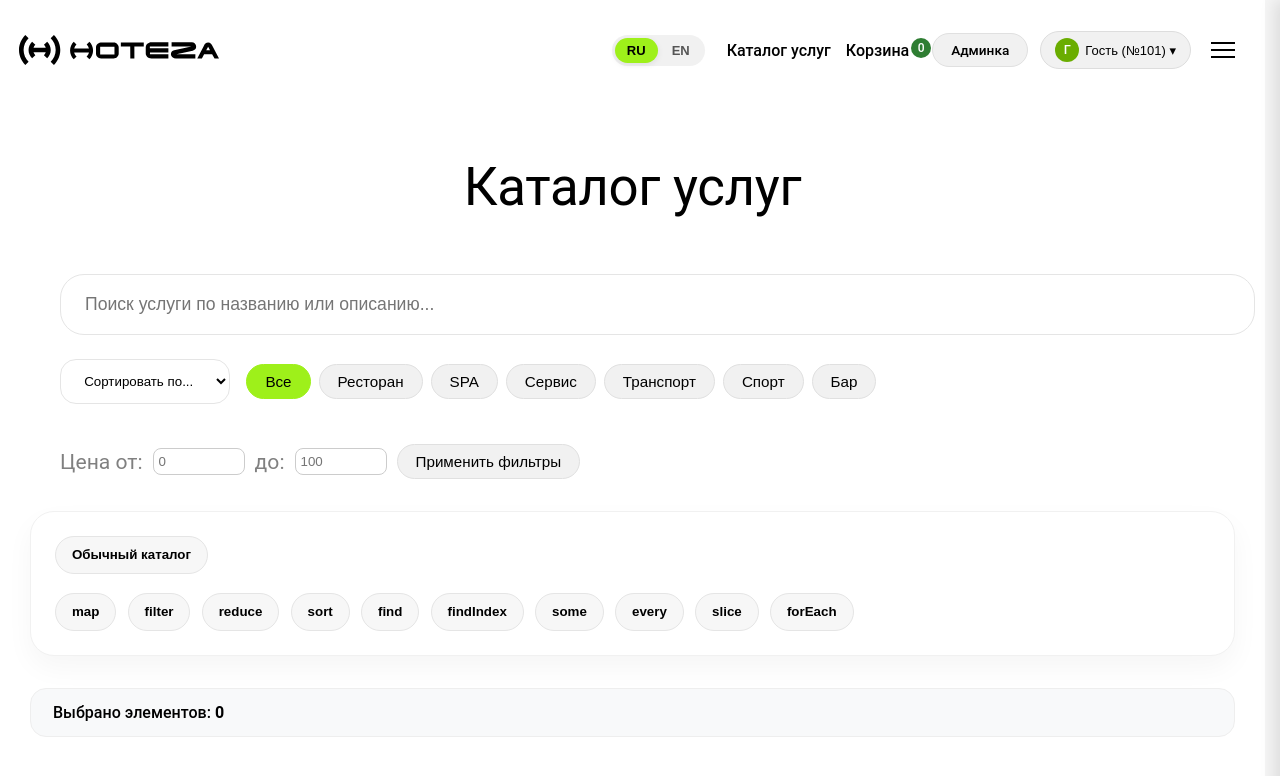
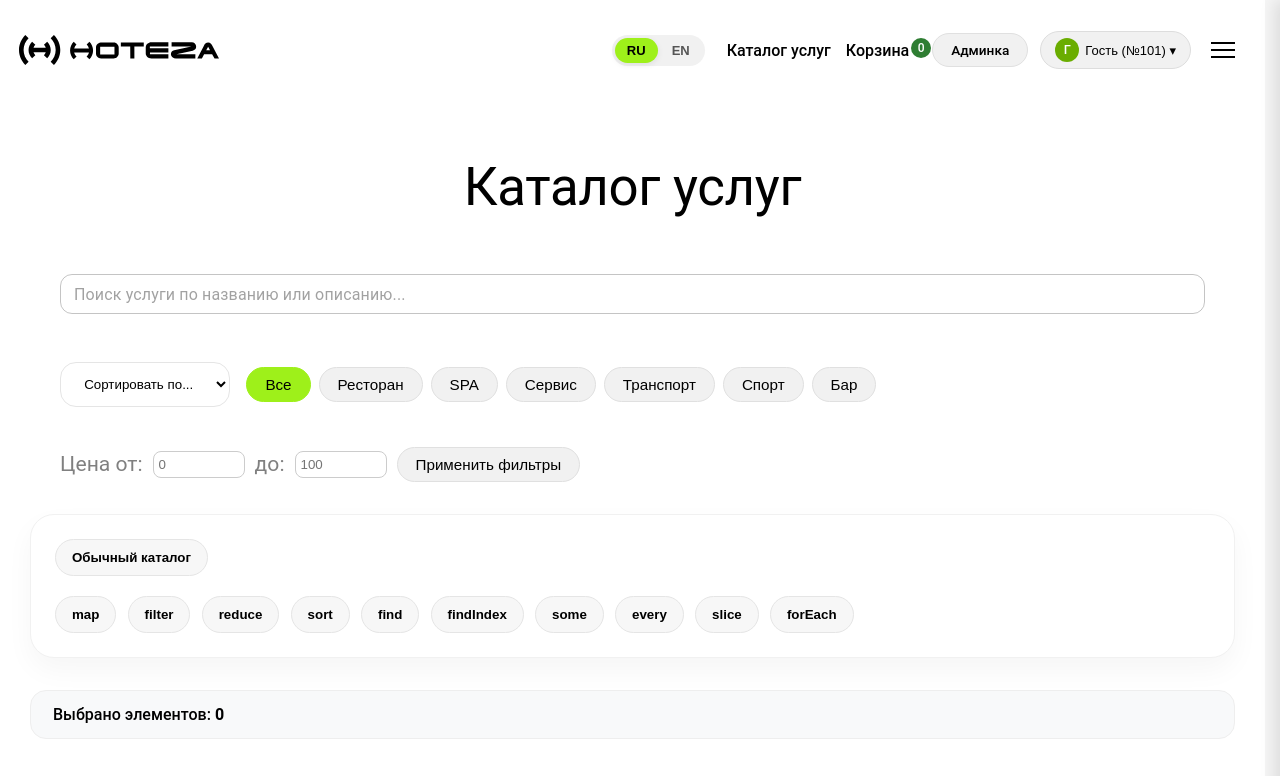
Before and after one commit to ArtemSharov11/React-programming, a React (Vite) app in the folder lab1/: page /catalog in a window 1280 px wide. Shown: the top 776 px of the page. Built offline with nearby package versions, Linux system fonts and the light colour scheme; grey boxes are pictures that could not be loaded.

Commit message:
feat: add MUI TextField component for search input

```diff
--- a/lab1/src/pages/CatalogPage.jsx
+++ b/lab1/src/pages/CatalogPage.jsx
@@ -12,6 +12,7 @@ import { addToCart } from '../store/cartSlice';
 
 import Rating from '@mui/material/Rating';
 import Pagination from '@mui/material/Pagination';
+import TextField from '@mui/material/TextField';
 
 
 
@@ -199,16 +200,24 @@ export default function CatalogPage() {
       </section>
 
       <div className="catalog-controls container">
-        <div className="search-box">
-          <input
-            type="text"
-            id="search-input"
+        <div className="search-box" style={{ width: '100%', marginBottom: '1.5rem' }}>
+          <TextField
+            fullWidth
+            variant="outlined"
+            size="small"
             placeholder={t('search-placeholder') || 'Поиск услуги по названию или описанию...'}
             value={searchQuery}
             onChange={(e) => {
               setCurrentPage(1);
               resetMethods();
               dispatch(setSearchQuery(e.target.value));
+            }}
+            sx={{
+              backgroundColor: '#fff',
+              borderRadius: '12px',
+              '& .MuiOutlinedInput-root': {
+                borderRadius: '12px',
+              }
             }}
           />
         </div>
```
